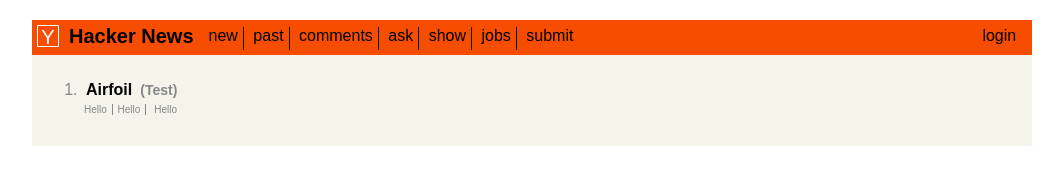
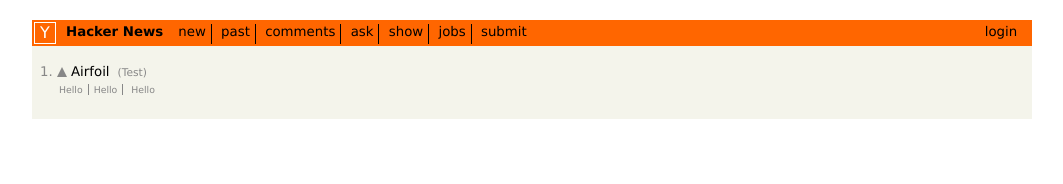
Before and after one commit to alisonkwork/Challenge_6, a plain HTML site: page index.html in a window 1280 px wide. Shown: the whole page, without its empty margins (108-1171 px from the left). Drawn offline with Linux system fonts and the light colour scheme.

Commit message:
Added arrow

```diff
--- a/index.html
+++ b/index.html
@@ -26,13 +26,12 @@
     </header>
     <main>
       <ol>
-        <li><h2>Airfoil</h2><h3>(Test)</h3></li>
+        <li><div class="arrow"></div><h2>Airfoil</h2><h3>(Test)</h3></li>
           <ul>
             <li class="begLi">Hello</li>
             <li class="begLi">Hello</li>
             <li class="endLi">Hello</li>
           </ul>
-
       </ol>
     </main>
     <script src="index.js"></script>
--- a/screen.css
+++ b/screen.css
@@ -1,5 +1,5 @@
 :root {
-    --main-font-family: Arial, Helvetica, sans-serif;
+    --main-font-family: Verdana, Helvetica, sans-serif;
 }
 
 body {
@@ -11,8 +11,8 @@ body {
 
 header {
     display: flex;
-    background-color: #f74d00;
-    padding: 5px;
+    background-color: #ff6600;
+    padding: 2px;
     margin: 20px 0 0 0;
 }
 
@@ -20,7 +20,7 @@ header {
     font-family: var(--main-font-family);
     color: #fff;
     border: 1px solid #fff;
-    font-size: 20px;
+    font-size: 12pt;
     width: 20px;
     height: 20px;
     text-align: center;
@@ -30,8 +30,8 @@ header {
 h1 {
     font-family: var(--main-font-family);
     font-weight: bold;
-    font-size: 20px;
-    margin: 0px;
+    font-size: 10pt;
+    margin: 2px 0 0 0;
 }
 
 nav ul {
@@ -39,6 +39,7 @@ nav ul {
     margin: 2px 5px 0 10px;
     padding: 0;
     font-family: var(--main-font-family);
+    font-size: 10pt;
 }
 
 .begLi {
@@ -56,30 +57,34 @@ nav ul {
 
 .login {
     padding: 0 5px 5px 5px;
-    margin-left: 399px;
+    margin-left: 448px;
     float: right;
 }
 
 main {
     background-color: #f4f4eb;
-    padding: 10px;
+    padding: 5px 0 5px 0;
 }
 
 ol {
     list-style-type: decimal;
     font-family: var(--main-font-family);
+    font-size: 10pt;
     color: #878787;
+    padding-inline-start: 25px;
 }
 
 ol li h2 {
     color: #000;
-    font-size: 16px;
+    font-size: 10pt;
     display: inline-block;
+    font-weight: normal;
     margin: 0 4px 0 4px;
 }
 
 ol li h3 {
-    font-size: 14px;
+    font-size: 8pt;
+    font-weight: normal;
     display: inline-block;
     margin-left: 5px;
     margin: 0 4px 0 4px;
@@ -87,7 +92,7 @@ ol li h3 {
 
 main ul {
     list-style-type: none;
-    font-size: 10px;
+    font-size: 7pt;
     font-family: var(--main-font-family);
     color: #878787;
     margin-top: 5px;
@@ -107,3 +112,14 @@ main .endLi {
     padding: 0 5px 5px 5px;
     margin: 0;
 }
+
+.arrow {
+    float: left;
+    padding-top: 3px;
+    width: 0;
+    height: 0;
+    border: 5px solid transparent;
+    border-top: 0;
+    border-bottom: 10px solid #878787;
+
+}
```
